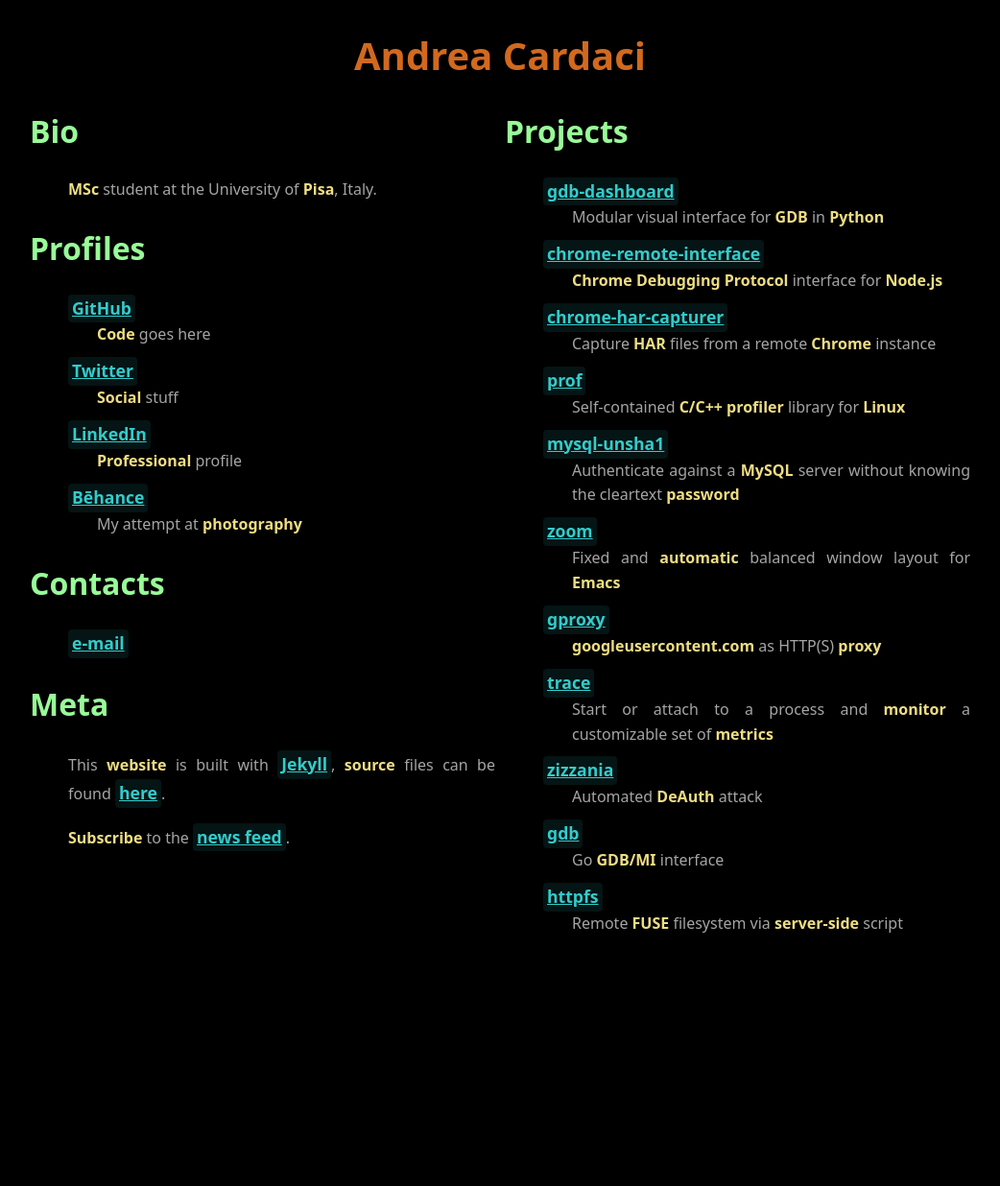
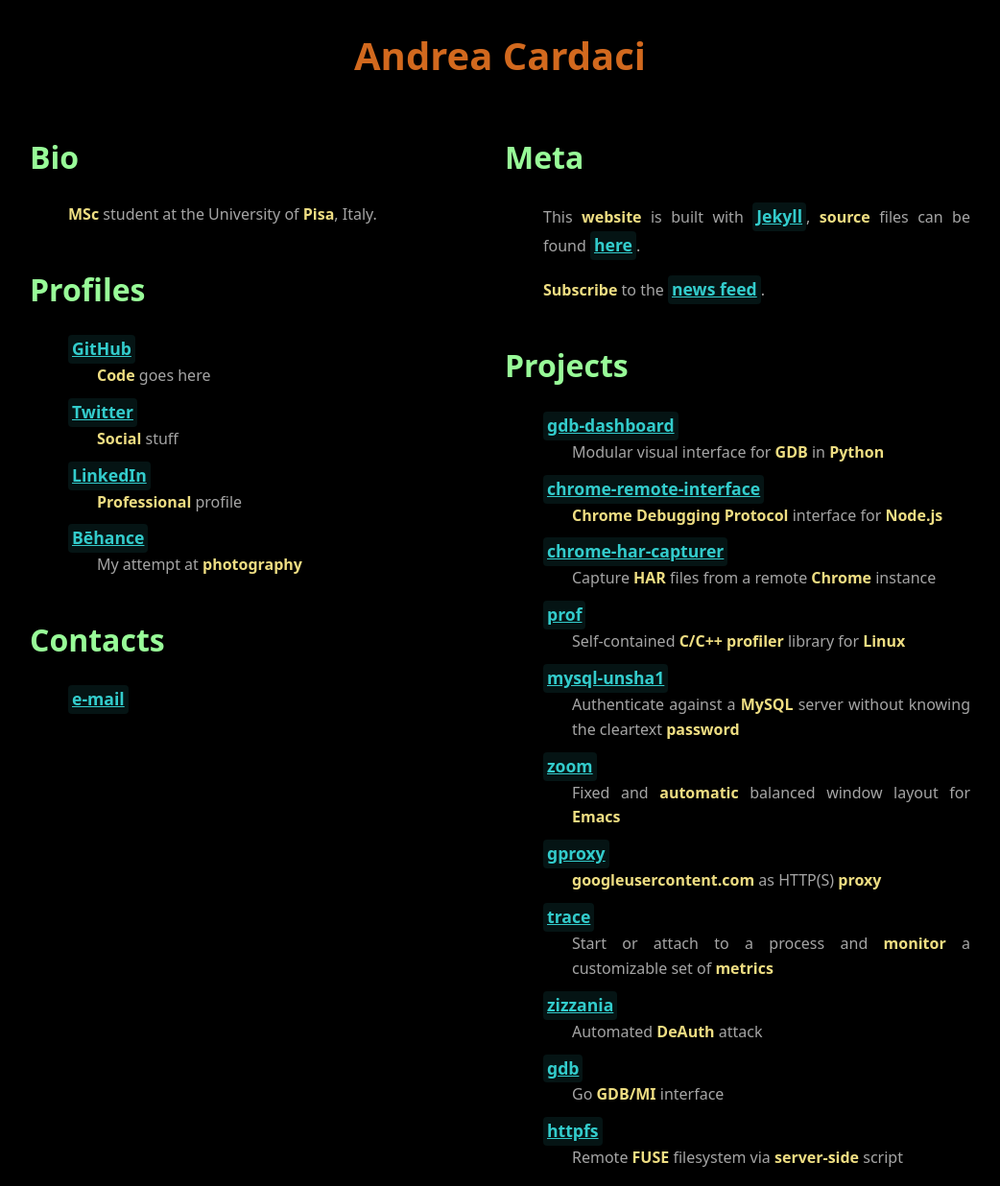
Before and after one commit to cyrus-and/cyrus-and.github.io, a Jekyll site: the page built from index.md, in a window 1280 px wide. Shown: the whole page at 96% size, without its empty margins (119-1161 px from the left). Built offline with Jekyll 4.4.1, drawn with Linux system fonts in a browser that asks for light colours; some web fonts are replaced; before the commit the page ends 976 px from its top, so only the background shows below that.

Commit message:
Fix column layout spacing

```diff
--- a/assets/css/index.scss
+++ b/assets/css/index.scss
@@ -15,11 +15,6 @@ h2 {
 a {
     display: inline-block;
     font-size: 1.1rem;
-}
-
-// no margin for the first section
-#container .section:first-child h2 {
-    margin-top: 0;
 }
 
 // do not wrap the date in the post list
@@ -67,6 +62,9 @@ $hard-swap-margin: 100px;
 
         .section {
             break-inside: avoid;
+            // XXX hack to fix wrapped spacing
+            display: inline-block;
+            width: 100%
         }
     }
 }
```
